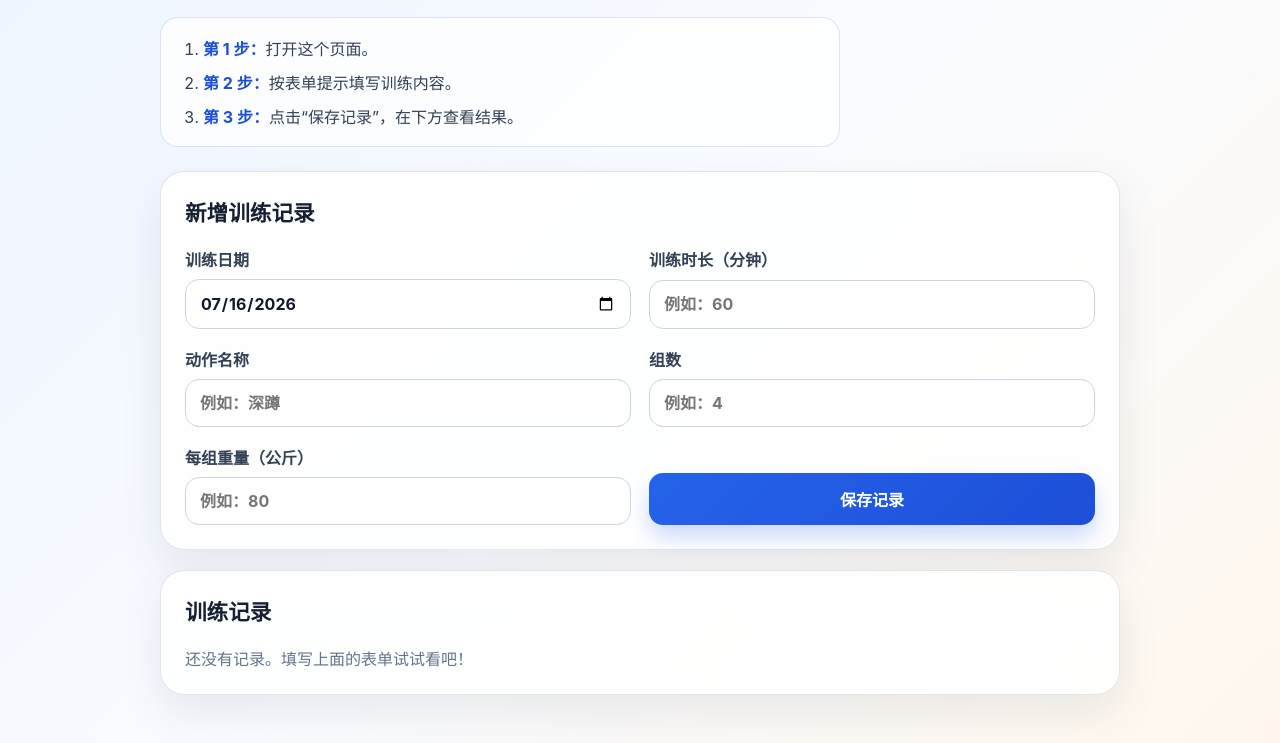
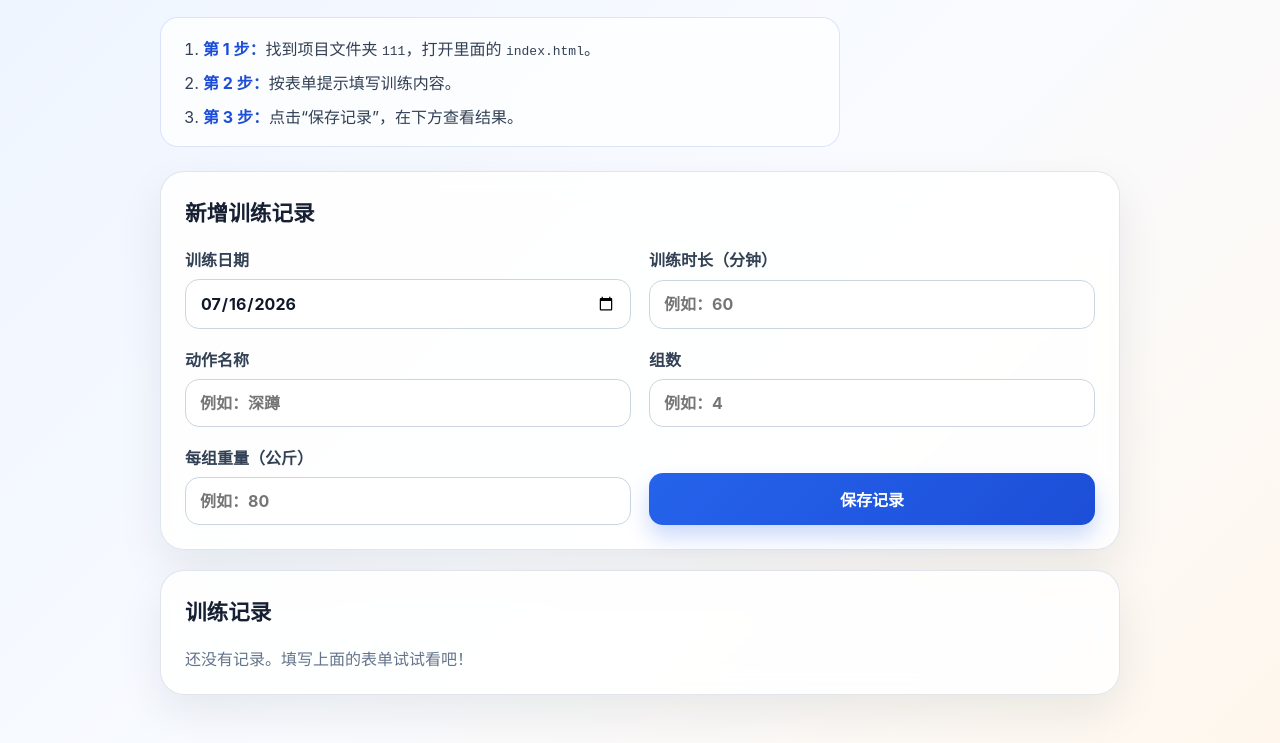
Before and after one commit to wei91305-spec/111, a plain HTML site: page index.html in a window 1280 px wide. Shown: the part 182-925 px from the top of the page. Drawn offline with Linux system fonts and the light colour scheme.

Commit message:
Clarify project location for beginners

```diff
--- a/index.html
+++ b/index.html
@@ -15,7 +15,7 @@
         输入每次训练的日期、时长、动作、组数和每组重量，提交后可以在下方看到本次记录。
       </p>
       <ol class="quick-steps" aria-label="使用步骤">
-        <li><strong>第 1 步：</strong>打开这个页面。</li>
+        <li><strong>第 1 步：</strong>找到项目文件夹 <code>111</code>，打开里面的 <code>index.html</code>。</li>
         <li><strong>第 2 步：</strong>按表单提示填写训练内容。</li>
         <li><strong>第 3 步：</strong>点击“保存记录”，在下方查看结果。</li>
       </ol>
```
Also changed, not shown: 1 other file.
